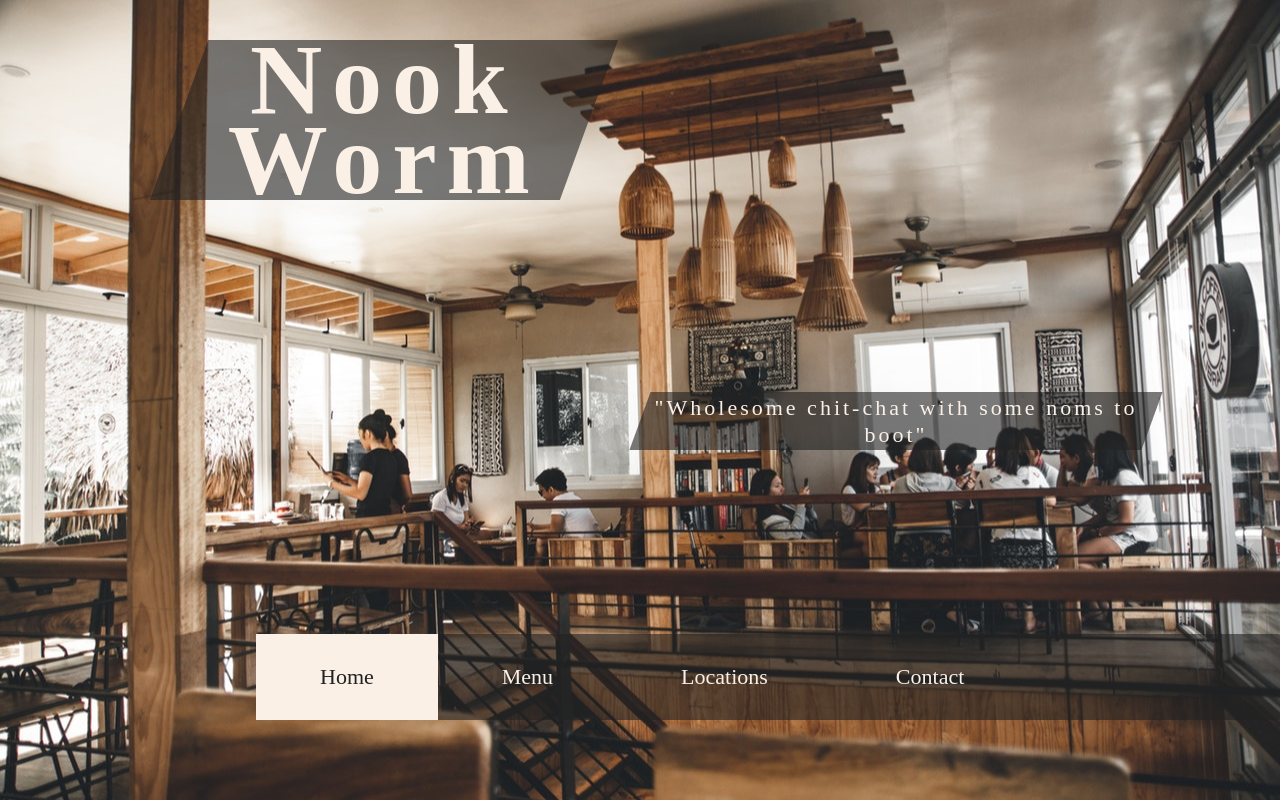
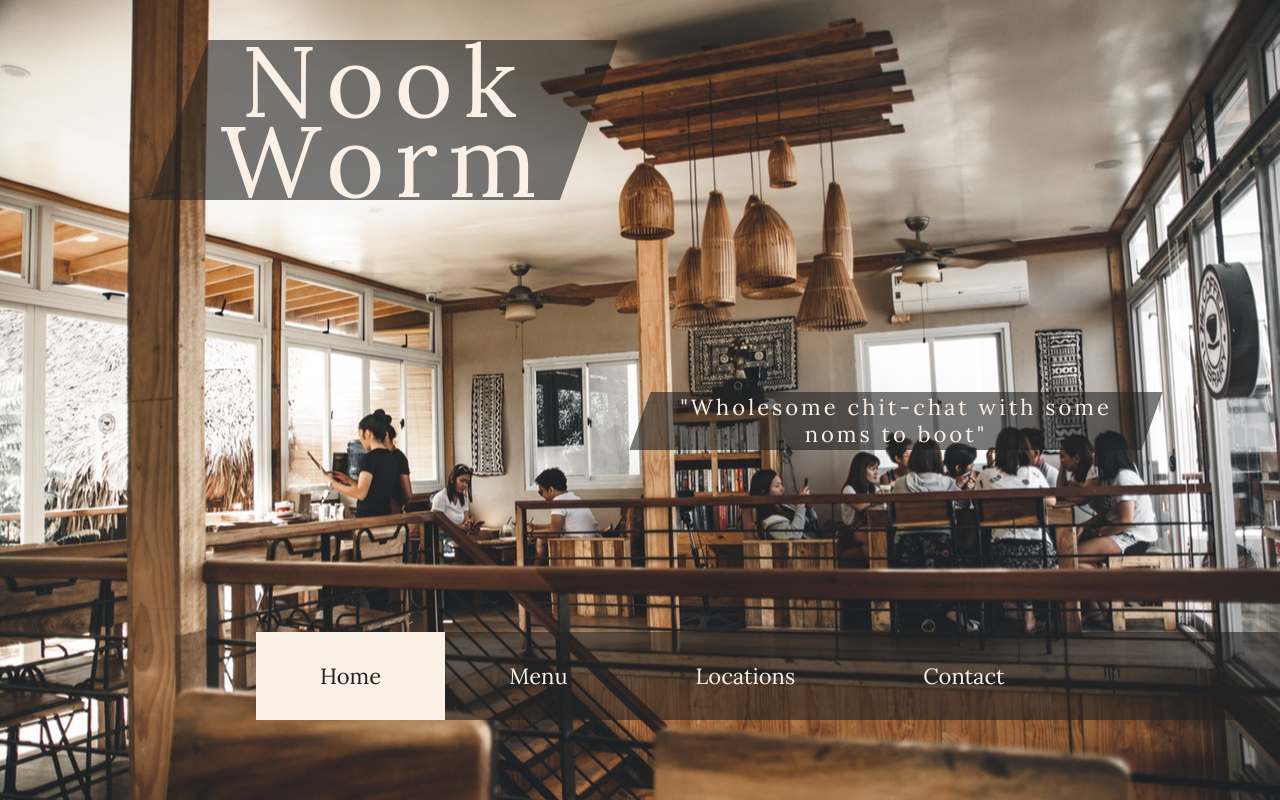
Before and after one commit to aznafro/restaurant, a plain HTML site: page index.html in a window 1280 px wide. Drawn offline with Linux system fonts and the light colour scheme.

Commit message:
change font

```diff
--- a/index.html
+++ b/index.html
@@ -5,6 +5,7 @@
 	<meta charset="utf-8">
 	<meta name="viewport" content="width=device-width, initial-scale=1.0">
 	<meta http-equiv="X-UA-Compatibility" content="ie=edge">
+	<link href="https://fonts.googleapis.com/css?family=Lora:400,700" rel="stylesheet">
 	<link rel="stylesheet" href="https://use.fontawesome.com/releases/v5.5.0/css/all.css" integrity="sha384-B4dIYHKNBt8Bc12p+WXckhzcICo0wtJAoU8YZTY5qE0Id1GSseTk6S+L3BlXeVIU" crossorigin="anonymous">
 	<link rel="stylesheet" type="text/css" href="main.css">
 	<link rel="shortcut icon" type="image/png" href="images/favicon.png">
--- a/main.css
+++ b/main.css
@@ -13,6 +13,7 @@ body {
 
 body {
   color: linen;
+  font-family: "Lora";
 }
 
 [class$=__header],
@@ -33,6 +34,7 @@ body {
   letter-spacing: 2px;
   margin-bottom: 25px;
   padding: 0 15px;
+  font-weight: 400;
 }
 
 nav {
```
Also changed, not shown: 1 other file.
